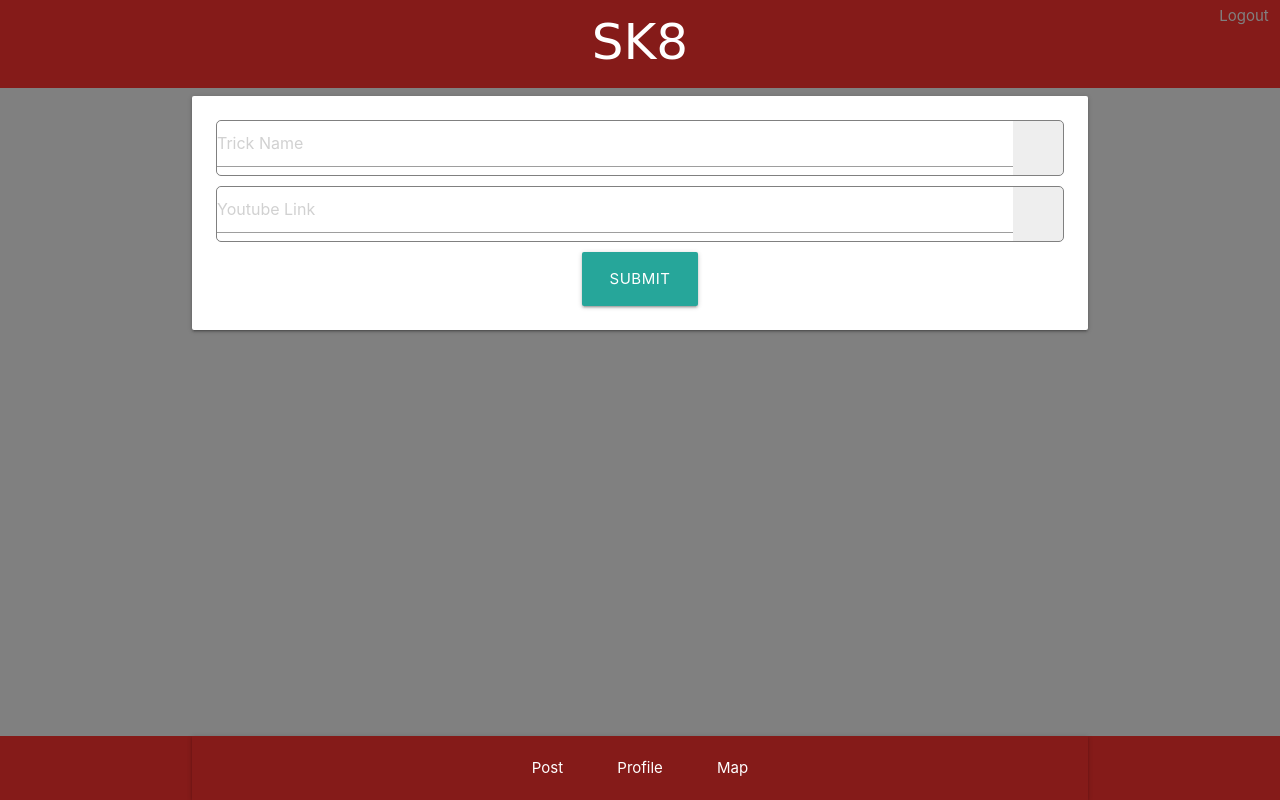
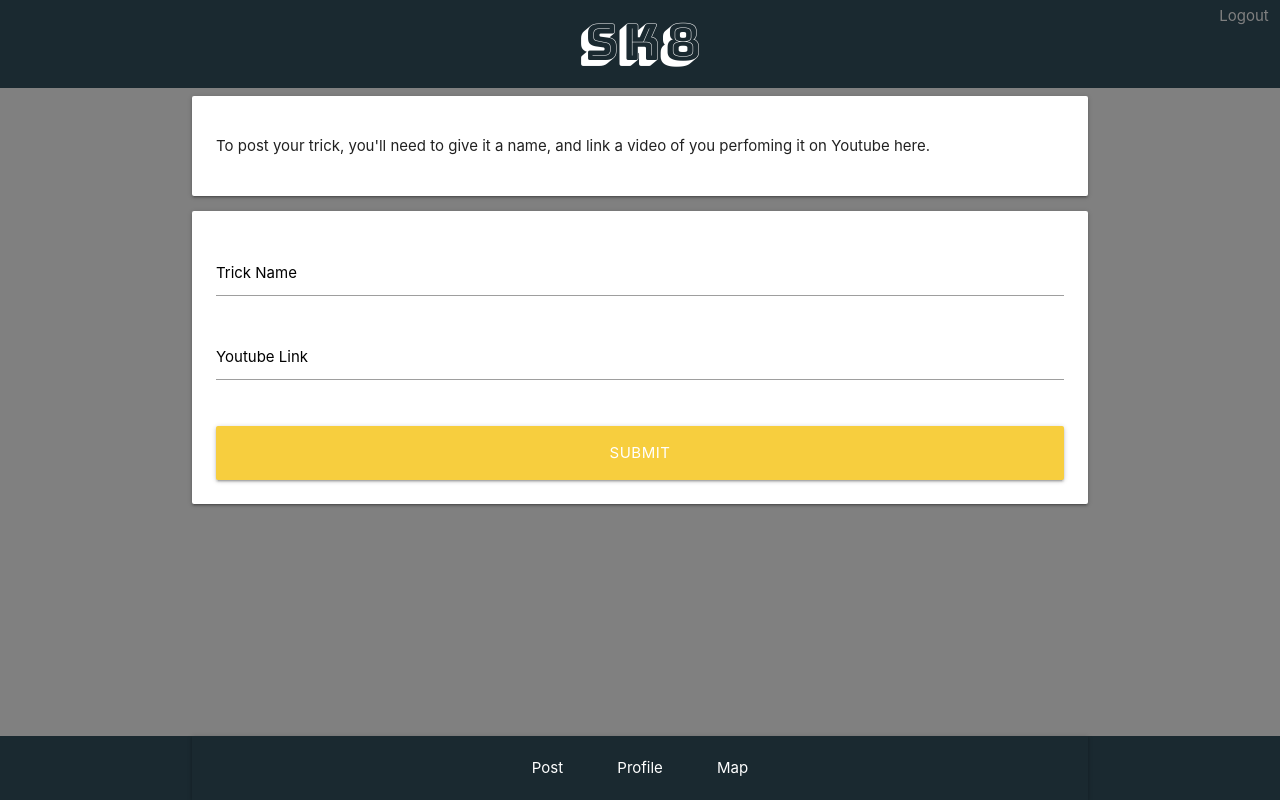
Before and after one commit to IzzleNizzle/SK8, a website: page public/post.html in a window 1280 px wide. Drawn offline with nearby package versions, Linux system fonts and the light colour scheme; no server answers; a web font is replaced by a local one.

Commit message:
changed design

```diff
--- a/public/css/index.css
+++ b/public/css/index.css
@@ -2,21 +2,21 @@
 Header CSS
 ==============================================================================================*/
 .header {
-    background-color: #851b19;
+    background-color: #1A2930;
     margin: 0;
     padding: 5px 0px 8px 0px;
     border-bottom-style: 3px outset;
 }
 .title {
-    font-family: 'Macondo Swash Caps', cursive;
-    background-color: #851b19;
+    font-family: 'Bungee Shade', cursive;
+    background-color: #1A2930;
     font-size: 50px;
     color: white;
     text-align: center;
 }
 .logout {
     display: none;
-    background-color: #851b19;
+    background-color: #1A2930;
     text-align: right;
     float: bottom;
 }
@@ -43,14 +43,29 @@ p {
     font-family: -apple-system,BlinkMacSystemFont,"Segoe UI",Roboto,Oxygen-Sans,Ubuntu,Cantarell,"Helvetica Neue",sans-serif;
     margin: 0;
 }
+.info {
+    text-align: center;
+}
+.btn-large {
+    background-color: #F7CE3E;
+}
+.btn-large:hover {
+    background-color: #1A2930;
+}
+#btnSignUp {
+    background-color: #1A2930;
+}
+#btnSignUp:hover {
+    background-color: #F7CE3E;
+}
 .success {
     text-align: center;
 }
 .progress {
-    background-color: rgba(255, 64, 129, 0.22);
+    background-color: rgba(247, 206, 62, 0.22);
 }
 .progress .indeterminate {
-    background-color: #851b19;
+    background-color: #F7CE3E;
 }
 /* =============================================================================================
 Footer CSS
@@ -60,7 +75,7 @@ Footer CSS
     left: 0;
     bottom: 0;
     width: 100%;
-    background-color: #851b19;
+    background-color: #1A2930;
     color: white;
     text-align: center;
 }
@@ -71,20 +86,20 @@ Footer CSS
     color: white;
 }
 nav.nav-center {
-    background-color: #851b19;
+    background-color: #1A2930;
 }
 nav.nav-center ul {
     text-align: center;
-    background-color: #851b19;
+    background-color: #1A2930;
 }
 nav.nav-center ul li {
     display: inline;
     float: none;
-    background-color: #851b19;
+    background-color: #1A2930;
 }
 nav.nav-center ul li a {
     display: inline-block;
-    background-color: #851b19;
+    background-color: #1A2930;
     margin-left: 10px;
     margin-right: 10px;
 }
--- a/public/css/map.css
+++ b/public/css/map.css
@@ -2,22 +2,23 @@
 Header CSS
 ==============================================================================================*/
 .header {
-    background-color: #851b19;
+    background-color: #1A2930;
     margin: 0;
     padding: 5px 0px 8px 0px;
     border-bottom-style: 3px outset;
 }
 .title {
-    font-family: 'Macondo Swash Caps', cursive;
-    background-color: #851b19;
+    font-family: 'Bungee Shade', cursive;
+    background-color: #1A2930;
     font-size: 50px;
     color: white;
     text-align: center;
 }
 .logout {
-    background-color: #851b19;
+    background-color: #1A2930;
     text-align: right;
     float: bottom;
+    color: grey;
 }
 a.logout:link {
     color: grey;
@@ -27,7 +28,6 @@ a.logout:visited {
 }
 a.logout:hover {
     color: grey;
-
 }
 a.logout:active {
     color: black;
@@ -52,7 +52,7 @@ Footer CSS
     left: 0;
     bottom: 0;
     width: 100%;
-    background-color: #851b19;
+    background-color: #1A2930;
     color: white;
     text-align: center;
 }
@@ -63,20 +63,20 @@ Footer CSS
     color: white;
 }
 nav.nav-center {
-    background-color: #851b19;
+    background-color: #1A2930;
 }
 nav.nav-center ul {
     text-align: center;
-    background-color: #851b19;
+    background-color: #1A2930;
 }
 nav.nav-center ul li {
     display: inline;
     float: none;
-    background-color: #851b19;
+    background-color: #1A2930;
 }
 nav.nav-center ul li a {
     display: inline-block;
-    background-color: #851b19;
+    background-color: #1A2930;
     margin-left: 10px;
     margin-right: 10px;
 }
--- a/public/css/post.css
+++ b/public/css/post.css
@@ -2,22 +2,23 @@
 Header CSS
 ==============================================================================================*/
 .header {
-    background-color: #851b19;
+    background-color: #1A2930;
     margin: 0;
     padding: 5px 0px 8px 0px;
     border-bottom-style: 3px outset;
 }
 .title {
-    font-family: 'Macondo Swash Caps', cursive;
-    background-color: #851b19;
+    font-family: 'Bungee Shade', cursive;
+    background-color: #1A2930;
     font-size: 50px;
     color: white;
     text-align: center;
 }
 .logout {
-    background-color: #851b19;
+    background-color: #1A2930;
     text-align: right;
     float: bottom;
+    color: grey;
 }
 a.logout:link {
     color: grey;
@@ -37,36 +38,36 @@ Body CSS
 body {
     background-color: grey;
 }
-.input-form {
-    display: flex;
-    justify-content: space-between;
-    align-items: center;
-    background: #eee;
-    border: 1px solid grey;
-    border-radius: 5px;
-    padding: 0;
-    margin: 0 0 10px 0;
-    font-size: 100%;
-    font: inherit;
-    vertical-align: baseline;
-    outline: none;
+.btn-large {
+    background-color: #F7CE3E;
 }
-.input-container {
-    background: #fff;
-    border-radius: 5px 0 0 5px;
-    border-right: 1px solid grey;
-    box-sizing: border-box;
-    width: calc(100% - 50px);
-    align-items: center;
-    display: flex;
-    border: 0;
-    font-size: 1em;
-    margin: 0;
-    padding: 0;
-    font: inherit;
-    vertical-align: baseline;
-    outline: none;
-}
+  /* label color */
+  .input-field label {
+    color: #000;
+  }
+  /* label focus color */
+  .input-field input[type=text]:not(.browser-default):focus:not([readonly]) + label {
+    color: #F7CE3E;
+  }
+  /* label underline focus color */
+  .input-field input[type=text]:not(.browser-default):focus:not([readonly]) {
+    border-bottom: 1px solid #F7CE3E;
+    box-shadow: 0 1px 0 0 #F7CE3E;
+  }
+  /* valid color */
+  .input-field input[type=text].valid {
+    border-bottom: 1px solid #F7CE3E;
+    box-shadow: 0 1px 0 0 #F7CE3E;
+  }
+  /* invalid color */
+  .input-field input[type=text].invalid {
+    border-bottom: 1px solid #F7CE3E;
+    box-shadow: 0 1px 0 0 #F7CE3E;
+  }
+  /* icon prefix focus color */
+  .input-field .prefix.active {
+    color: #F7CE3E;
+  }
 /* =============================================================================================
 Footer CSS
 ==============================================================================================*/
@@ -75,7 +76,7 @@ Footer CSS
     left: 0;
     bottom: 0;
     width: 100%;
-    background-color: #851b19;
+    background-color: #1A2930;
     color: white;
     text-align: center;
 }
@@ -86,20 +87,20 @@ Footer CSS
     color: white;
 }
 nav.nav-center {
-    background-color: #851b19;
+    background-color: #1A2930;
 }
 nav.nav-center ul {
     text-align: center;
-    background-color: #851b19;
+    background-color: #1A2930;
 }
 nav.nav-center ul li {
     display: inline;
     float: none;
-    background-color: #851b19;
+    background-color: #1A2930;
 }
 nav.nav-center ul li a {
     display: inline-block;
-    background-color: #851b19;
+    background-color: #1A2930;
     margin-left: 10px;
     margin-right: 10px;
 }
--- a/public/css/profile.css
+++ b/public/css/profile.css
@@ -2,20 +2,20 @@
 Header CSS
 ==============================================================================================*/
 .header {
-    background-color: #851b19;
+    background-color: #1A2930;
     margin: 0;
     padding: 5px 0px 8px 0px;
     border-bottom-style: 3px outset;
 }
 .title {
-    font-family: 'Macondo Swash Caps', cursive;
-    background-color: #851b19;
+    font-family: 'Bungee Shade', cursive;
+    background-color: #1A2930;
     font-size: 50px;
     color: white;
     text-align: center;
 }
 .logout {
-    background-color: #851b19;
+    background-color: #1A2930;
     text-align: right;
     float: bottom;
     color: grey;
@@ -50,7 +50,7 @@ Footer CSS
     left: 0;
     bottom: 0;
     width: 100%;
-    background-color: #851b19;
+    background-color: #1A2930;
     color: white;
     text-align: center;
 }
@@ -61,20 +61,20 @@ Footer CSS
     color: white;
 }
 nav.nav-center {
-    background-color: #851b19;
+    background-color: #1A2930;
 }
 nav.nav-center ul {
     text-align: center;
-    background-color: #851b19;
+    background-color: #1A2930;
 }
 nav.nav-center ul li {
     display: inline;
     float: none;
-    background-color: #851b19;
+    background-color: #1A2930;
 }
 nav.nav-center ul li a {
     display: inline-block;
-    background-color: #851b19;
+    background-color: #1A2930;
     margin-left: 10px;
     margin-right: 10px;
 }
--- a/public/post.html
+++ b/public/post.html
@@ -2,11 +2,15 @@
 <html lang="en">
 
 <head>
+    <!-- Meta Links for Mobile -->
     <meta charset="UTF-8">
     <meta name="viewport" content="width=device-width, initial-scale=1.0">
     <meta http-equiv="X-UA-Compatible" content="ie=edge">
+    <!-- Materialize Link -->
     <link rel="stylesheet" href="https://cdnjs.cloudflare.com/ajax/libs/materialize/1.0.0-beta/css/materialize.min.css">
-    <link href="https://fonts.googleapis.com/css?family=Macondo+Swash+Caps" rel="stylesheet">
+    <!-- Google Fonts Link -->
+    <link href="https://fonts.googleapis.com/css?family=Bungee+Shade" rel="stylesheet">
+    <!-- CSS Link -->
     <link rel="stylesheet" href="./css/post.css">
     <title>SK8</title>
 </head>
@@ -22,26 +26,42 @@
     </div>
     <!-- Inside Info-->
     <div class="container">
-        <div class="post">
-            <form>
         <div class="col s12 input card-panel">
+            <div class='row'>
+                <div class='col s12'>
+                    <p>To post your trick, you'll need to give it a name, and link a video of you perfoming it on Youtube here.
+                    </p>
+                </div>
+            </div>
+        </div>
+        <div class="col s12 input card-panel">
+            <form class="col s12" method="post">
                 <!-- Enter the Trick Name -->
-                    <div class="input-form">
-                        <div class="input-container">
-                            <input class="input-space" id="trickname" type="text" name="trickname" placeholder="Trick Name">
+                <div class='row'>
+                    <div class='input-field col s12'>
+                        <input class='validate' type='text' name='trickname' id='trickname' />
+                        <label for='trickname'>Trick Name</label>
                     </div>
                 </div>
                 <!-- Enter the Trick Link -->
-                    <div class="input-form">
-                        <div class="input-container">
-                            <input class="input-space" id="tricklink" type="text" name="triklink" placeholder="Youtube Link">
+                <div class='row'>
+                    <div class='input-field col s12'>
+                        <input class='validate' type='text' name='trikLink' id='tricklink' />
+                        <label for='tricklink'>Youtube Link</label>
                     </div>
                 </div>
+
+                <br />
                 <!-- Submit Button -->
-                        <div class="center-align">
-                            <a class="btn-large" id="postSubmit">submit</a>
+                <center>
+                    <div class='row'>
+                        <div class="col s12">
+                            <button id="postSubmit" type='submit' name='btn_login' class='col s12 startup btn btn-large waves-effect'>submit</button>
                         </div>
+                    </div>
+                </center>
             </form>
+        </div>
     </div>
     <!-- Footer -->
     <div class="footer">
@@ -66,6 +86,7 @@
         </div>
     </div>
     <script src="https://ajax.googleapis.com/ajax/libs/jquery/3.3.1/jquery.min.js"></script>
+    <script src="https://cdnjs.cloudflare.com/ajax/libs/materialize/1.0.0-beta/js/materialize.min.js"></script>
     <script src="https://www.gstatic.com/firebasejs/5.0.1/firebase.js"></script>
     <script src="./javascript/auth.js"></script>
     <script src="./javascript/post.js"></script>
```
Also changed, not shown: public/index.html (+13 -6 lines), public/map.html (+1 -1 lines), public/profile.html (+6 -2 lines). Lines whose indentation alone changed are shown as unchanged.
